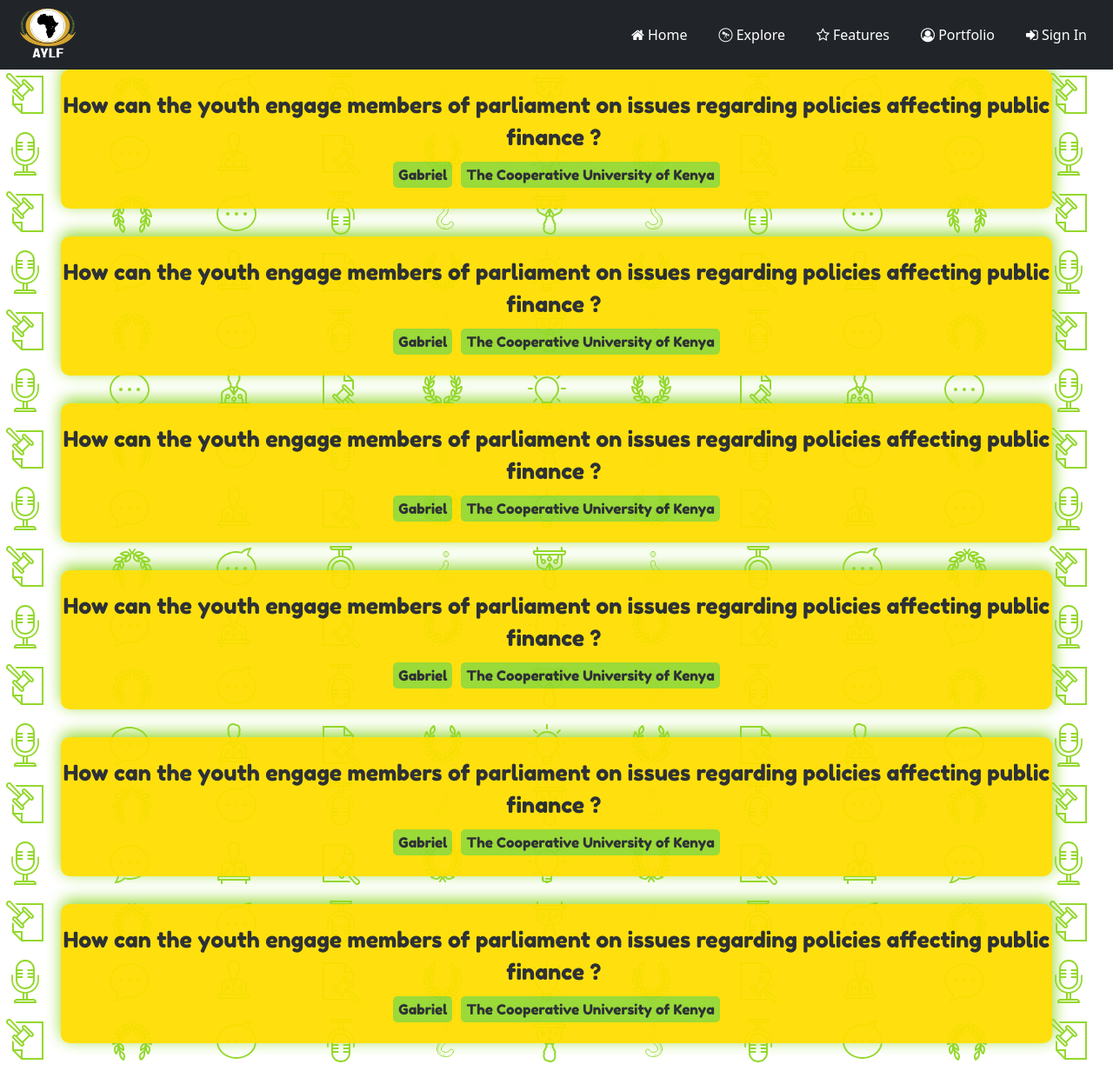
After one commit to gabriel-mwash/webapp-QA, a PHP site: page /questions.html in a window 1280 px wide. The commit adds this page. Shown: the whole page at 87% size. Run offline with PHP 8.4, Linux system fonts and the light colour scheme.

Commit message:
some changes in the questions and scripts

```diff
--- /dev/null
+++ b/assets/css/Dark-NavBar-Navigation-with-Button.css
@@ -0,0 +1,109 @@
+.navigation-clean-button {
+  background: #fff;
+  padding-top: .75rem;
+  padding-bottom: .75rem;
+  color: #333;
+  border-radius: 0;
+  box-shadow: none;
+  border: none;
+  margin-bottom: 0;
+}
+
+@media (min-width:768px) {
+  .navigation-clean-button {
+    padding-top: 1rem;
+    padding-bottom: 1rem;
+  }
+}
+
+.navigation-clean-button .navbar-brand {
+  font-weight: bold;
+  color: inherit;
+}
+
+.navigation-clean-button .navbar-brand:hover {
+  color: #222;
+}
+
+.navigation-clean-button .navbar-toggler {
+  border-color: #ddd;
+}
+
+.navigation-clean-button .navbar-toggler:hover, .navigation-clean-button .navbar-toggler:focus {
+  background: none;
+}
+
+.navigation-clean-button .navbar-toggler {
+  color: #888;
+}
+
+.navigation-clean-button .navbar-collapse, .navigation-clean-button .form-inline {
+  border-top-color: #ddd;
+}
+
+.navigation-clean-button .navbar-nav a.active, .navigation-clean-button .navbar-nav > .show > a {
+  background: none;
+  box-shadow: none;
+}
+
+.navigation-clean-button.navbar-light .navbar-nav a.active, .navigation-clean-button.navbar-light .navbar-nav a.active:focus, .navigation-clean-button.navbar-light .navbar-nav a.active:hover {
+  color: #8f8f8f;
+  box-shadow: none;
+  background: none;
+  pointer-events: none;
+}
+
+.navigation-clean-button.navbar .navbar-nav .nav-link {
+  padding-left: 18px;
+  padding-right: 18px;
+}
+
+.navigation-clean-button.navbar-light .navbar-nav .nav-link {
+  color: #465765;
+}
+
+.navigation-clean-button.navbar-light .navbar-nav .nav-link:focus, .navigation-clean-button.navbar-light .navbar-nav .nav-link:hover {
+  color: #37434d !important;
+  background-color: transparent;
+}
+
+.navigation-clean-button .navbar-nav > li > .dropdown-menu {
+  margin-top: -5px;
+  box-shadow: 0 4px 8px rgba(0,0,0,.1);
+  background-color: #fff;
+  border-radius: 2px;
+}
+
+.navigation-clean-button .dropdown-menu .dropdown-item:focus, .navigation-clean-button .dropdown-menu .dropdown-item {
+  line-height: 2;
+  font-size: 14px;
+  color: #37434d;
+}
+
+.navigation-clean-button .dropdown-menu .dropdown-item:focus, .navigation-clean-button .dropdown-menu .dropdown-item:hover {
+  background: #eee;
+  color: inherit;
+}
+
+.navigation-clean-button .actions .login {
+  margin-right: 1rem;
+  text-decoration: none;
+  color: #465765;
+}
+
+.navigation-clean-button .navbar-text .action-button, .navigation-clean-button .navbar-text .action-button:active, .navigation-clean-button .navbar-text .action-button:hover {
+  background: #56c6c6;
+  border-radius: 20px;
+  font-size: inherit;
+  color: #fff;
+  box-shadow: none;
+  border: none;
+  text-shadow: none;
+  padding: .5rem 1rem;
+  transition: background-color 0.25s;
+  font-size: inherit;
+}
+
+.navigation-clean-button .navbar-text .action-button:hover {
+  background: #66d7d7;
+}
--- /dev/null
+++ b/assets/css/Dark-NavBar.css
@@ -0,0 +1,68 @@
+.navigation-clean-button {
+  background: #fff;
+  padding-top: .75rem;
+  padding-bottom: .75rem;
+  color: #333;
+  border-radius: 0;
+  box-shadow: none;
+  border: none;
+  margin-bottom: 0;
+}
+
+@media (min-width:768px) {
+  .navigation-clean-button {
+    padding-top: 1rem;
+    padding-bottom: 1rem;
+  }
+}
+
+.navigation-clean-button .navbar-brand {
+  font-weight: bold;
+  color: inherit;
+}
+
+.navigation-clean-button .navbar-brand:hover {
+  color: #222;
+}
+
+.navigation-clean-button .navbar-toggler {
+  border-color: #ddd;
+}
+
+.navigation-clean-button .navbar-toggler:hover, .navigation-clean-button .navbar-toggler:focus {
+  background: none;
+}
+
+.navigation-clean-button .navbar-toggler {
+  color: #888;
+}
+
+.navigation-clean-button .navbar-collapse, .navigation-clean-button .form-inline {
+  border-top-color: #ddd;
+}
+
+.navigation-clean-button .navbar-nav a.active, .navigation-clean-button .navbar-nav > .show > a {
+  background: none;
+  box-shadow: none;
+}
+
+.navigation-clean-button.navbar-light .navbar-nav a.active, .navigation-clean-button.navbar-light .navbar-nav a.active:focus, .navigation-clean-button.navbar-light .navbar-nav a.active:hover {
+  color: #8f8f8f;
+  box-shadow: none;
+  background: none;
+  pointer-events: none;
+}
+
+.navigation-clean-button.navbar .navbar-nav .nav-link {
+  padding-left: 18px;
+  padding-right: 18px;
+}
+
+.navigation-clean-button.navbar-light .navbar-nav .nav-link {
+  color: #465765;
+}
+
+.navigation-clean-button.navbar-light .navbar-nav .nav-link:focus, .navigation-clean-button.navbar-light .navbar-nav .nav-link:hover {
+  color: #37434d !important;
+  background-color: transparent;
+}
--- a/assets/css/styles.css
+++ b/assets/css/styles.css
@@ -185,12 +186,10 @@ h1 {
   margin: 10px;
 }
 
-nav {
-  width: 100%;
-  position: sticky;
-  background: #212529;
+.navbar {
+  height: 80px;
+  color: black;
   text-align: center;
-  opacity:0.92;
 }
 
 .query-section {
--- /dev/null
+++ b/questions.html
@@ -0,0 +1,116 @@
+<!DOCTYPE html>
+<html data-bs-theme="light" lang="en">
+
+<head>
+    <meta charset="utf-8">
+    <meta name="viewport" content="width=device-width, initial-scale=1.0, shrink-to-fit=no">
+    <title>Q_and_A_webApp</title>
+    <link rel="stylesheet" href="https://cdn.jsdelivr.net/npm/bootstrap@5.3.3/dist/css/bootstrap.min.css">
+    <link rel="stylesheet" href="https://fonts.googleapis.com/css?family=Fredoka+One&amp;display=swap">
+    <link rel="stylesheet" href="https://fonts.googleapis.com/css?family=Fugaz+One&amp;display=swap">
+    <link rel="stylesheet" href="https://cdnjs.cloudflare.com/ajax/libs/font-awesome/4.7.0/css/font-awesome.min.css">
+    <link rel="stylesheet" href="assets/css/Dark-NavBar-Navigation-with-Button.css">
+    <link rel="stylesheet" href="assets/css/Dark-NavBar-Navigation-with-Search.css">
+    <link rel="stylesheet" href="assets/css/Dark-NavBar.css">
+    <link rel="stylesheet" href="assets/css/styles.css">
+</head>
+
+<body style="background: url(&quot;assets/img/Frame%2016%20(2).svg&quot;) center / auto repeat;">
+    <div>
+        <nav class="navbar navbar-expand-md sticky-top navigation-clean-button navbar-light" style="height: 80px;color: #ffffff;background: var(--bs-dark);">
+            <div class="container-fluid"><a class="navbar-brand" href="#" style="height: 80px;width: 80px;">&nbsp;<img src="assets/img/clipboard-image.png" width="70" height="66"></a><button data-bs-toggle="collapse" class="navbar-toggler" data-bs-target="#navcol-1"><span class="visually-hidden">Toggle navigation</span><span class="navbar-toggler-icon"></span></button>
+                <div class="collapse navbar-collapse" id="navcol-1">
+                    <ul class="navbar-nav ms-auto">
+                        <li class="nav-item"><a class="nav-link active" style="color:#ffffff;" href="#"><i class="fa fa-home"></i>&nbsp;Home</a></li>
+                        <li class="nav-item"><a class="nav-link" style="color:#ffffff;" href="#"><i class="fa fa-wpexplorer"></i>&nbsp;Explore</a></li>
+                        <li class="nav-item"><a class="nav-link" style="color:#ffffff;" href="#"><i class="fa fa-star-o"></i>&nbsp;Features</a></li>
+                        <li class="nav-item"><a class="nav-link" style="color:#ffffff;" href="#"><i class="fa fa-user-circle-o"></i>&nbsp;Portfolio</a></li>
+                        <li class="nav-item"><a class="nav-link" style="color:#ffffff;" href="#"><i class="fa fa-sign-in"></i>&nbsp;Sign In</a></li>
+                    </ul>
+                </div>
+            </div>
+        </nav>
+    </div>
+    <div class="container query-pad">
+        <div class="row">
+            <div class="col-md-12 d-flex query-section">
+                <div class="query-container" style="margin: 0px;">
+                    <p class="query-text" style="font-family: 'Fredoka One', serif;font-size: 25px;text-align: center;margin: 0.5rem 0 0.5rem 0;">How can the youth engage members of parliament on issues regarding policies affecting public finance ?&nbsp;</p>
+                </div>
+                <div class="flex-wrap name-query" style="margin-bottom: 10px;">
+                    <div class="text-center name-qw" style="width: fit-content;"><span style="border-radius: 5px;margin-right: 3px;margin-left: 3px;">Gabriel</span></div>
+                    <div class="text-center" style="background: #94d82d;border-radius: 5px;margin-left: 5px;padding: 3px;"><span class="camp-qw">The Cooperative University of Kenya</span></div>
+                </div>
+            </div>
+        </div>
+    </div>
+    <div class="container query-pad">
+        <div class="row">
+            <div class="col-md-12 d-flex query-section">
+                <div class="query-container" style="margin: 0px;">
+                    <p class="query-text" style="font-family: 'Fredoka One', serif;font-size: 25px;text-align: center;margin: 0.5rem 0 0.5rem 0;">How can the youth engage members of parliament on issues regarding policies affecting public finance ?&nbsp;</p>
+                </div>
+                <div class="flex-wrap name-query" style="margin-bottom: 10px;">
+                    <div class="text-center name-qw" style="width: fit-content;"><span style="border-radius: 5px;margin-right: 3px;margin-left: 3px;">Gabriel</span></div>
+                    <div class="text-center" style="background: #94d82d;border-radius: 5px;margin-left: 5px;padding: 3px;"><span class="camp-qw">The Cooperative University of Kenya</span></div>
+                </div>
+            </div>
+        </div>
+    </div>
+    <div class="container query-pad">
+        <div class="row">
+            <div class="col-md-12 d-flex query-section">
+                <div class="query-container" style="margin: 0px;">
+                    <p class="query-text" style="font-family: 'Fredoka One', serif;font-size: 25px;text-align: center;margin: 0.5rem 0 0.5rem 0;">How can the youth engage members of parliament on issues regarding policies affecting public finance ?&nbsp;</p>
+                </div>
+                <div class="flex-wrap name-query" style="margin-bottom: 10px;">
+                    <div class="text-center name-qw" style="width: fit-content;"><span style="border-radius: 5px;margin-right: 3px;margin-left: 3px;">Gabriel</span></div>
+                    <div class="text-center" style="background: #94d82d;border-radius: 5px;margin-left: 5px;padding: 3px;"><span class="camp-qw">The Cooperative University of Kenya</span></div>
+                </div>
+            </div>
+        </div>
+    </div>
+    <div class="container query-pad">
+        <div class="row">
+            <div class="col-md-12 d-flex query-section">
+                <div class="query-container" style="margin: 0px;">
+                    <p class="query-text" style="font-family: 'Fredoka One', serif;font-size: 25px;text-align: center;margin: 0.5rem 0 0.5rem 0;">How can the youth engage members of parliament on issues regarding policies affecting public finance ?&nbsp;</p>
+                </div>
+                <div class="flex-wrap name-query" style="margin-bottom: 10px;">
+                    <div class="text-center name-qw" style="width: fit-content;"><span style="border-radius: 5px;margin-right: 3px;margin-left: 3px;">Gabriel</span></div>
+                    <div class="text-center" style="background: #94d82d;border-radius: 5px;margin-left: 5px;padding: 3px;"><span class="camp-qw">The Cooperative University of Kenya</span></div>
+                </div>
+            </div>
+        </div>
+    </div>
+    <div class="container query-pad">
+        <div class="row">
+            <div class="col-md-12 d-flex query-section">
+                <div class="query-container" style="margin: 0px;">
+                    <p class="query-text" style="font-family: 'Fredoka One', serif;font-size: 25px;text-align: center;margin: 0.5rem 0 0.5rem 0;">How can the youth engage members of parliament on issues regarding policies affecting public finance ?&nbsp;</p>
+                </div>
+                <div class="flex-wrap name-query" style="margin-bottom: 10px;">
+                    <div class="text-center name-qw" style="width: fit-content;"><span style="border-radius: 5px;margin-right: 3px;margin-left: 3px;">Gabriel</span></div>
+                    <div class="text-center" style="background: #94d82d;border-radius: 5px;margin-left: 5px;padding: 3px;"><span class="camp-qw">The Cooperative University of Kenya</span></div>
+                </div>
+            </div>
+        </div>
+    </div>
+    <div class="container query-pad">
+        <div class="row">
+            <div class="col-md-12 d-flex query-section">
+                <div class="query-container" style="margin: 0px;">
+                    <p class="query-text" style="font-family: 'Fredoka One', serif;font-size: 25px;text-align: center;margin: 0.5rem 0 0.5rem 0;">How can the youth engage members of parliament on issues regarding policies affecting public finance ?&nbsp;</p>
+                </div>
+                <div class="flex-wrap name-query" style="margin-bottom: 10px;">
+                    <div class="text-center name-qw" style="width: fit-content;"><span style="border-radius: 5px;margin-right: 3px;margin-left: 3px;">Gabriel</span></div>
+                    <div class="text-center" style="background: #94d82d;border-radius: 5px;margin-left: 5px;padding: 3px;"><span class="camp-qw">The Cooperative University of Kenya</span></div>
+                </div>
+            </div>
+        </div>
+    </div>
+    <script src="https://cdn.jsdelivr.net/npm/bootstrap@5.3.3/dist/js/bootstrap.bundle.min.js"></script>
+    <script src="assets/js/bs-init.js"></script>
+</body>
+
+</html>
```
Also changed, not shown: other parts of assets/css/styles.css (+15 -75 lines), assets/css/Dark-NavBar-Navigation-with-Search.css (added, +110 -0 lines), assets/js/scripts.js (+0 -97 lines), questions.php (+22 -3 lines), assets/img/clipboard-image.png (added).
